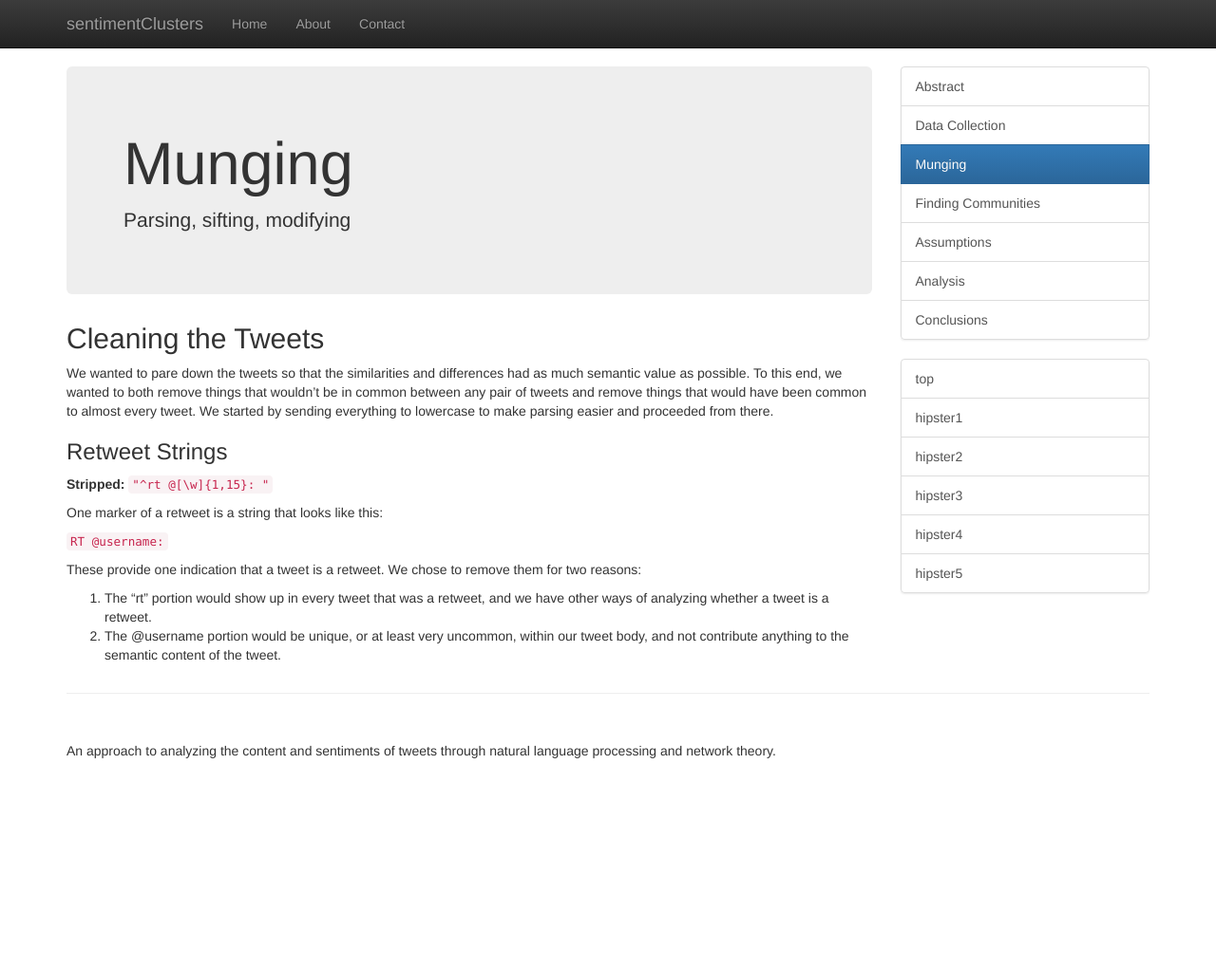
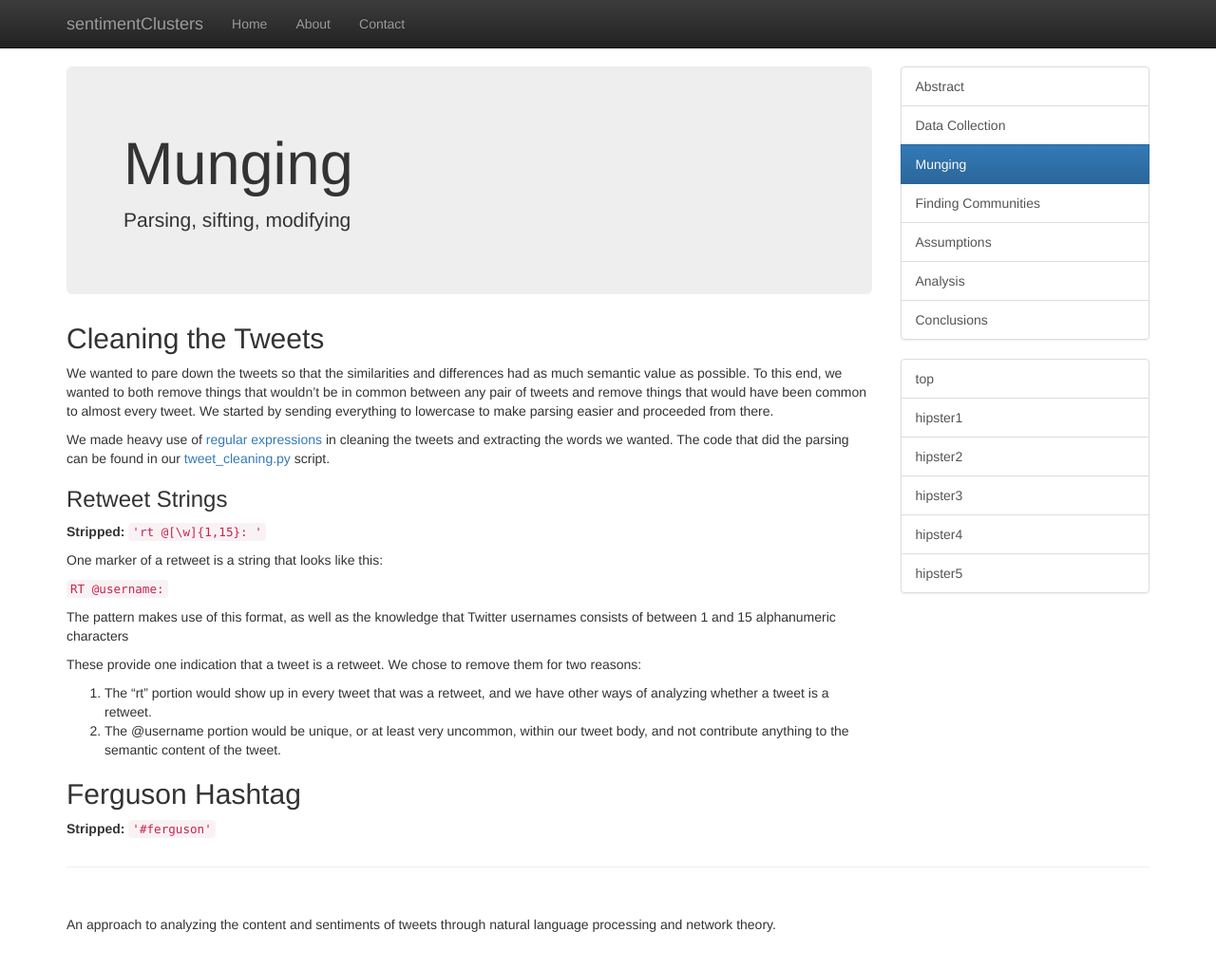
Before and after one commit to tstirrat15/sentimentClusters, a Jekyll site: the page built from wobsite/_pages/munging.md, in a window 1280 px wide and 1024 px high. Shown: the top 1021 px of the window at 95% size. Built offline with Jekyll 4.4.1, drawn with Linux system fonts in a browser that asks for light colours; nearby versions of some CDN libraries.

Commit message:
Updated munging page with next regex. Need to continue tomorrow.

```diff
--- a/wobsite/_pages/munging.md
+++ b/wobsite/_pages/munging.md
@@ -16,15 +16,23 @@ headings:
 
 We wanted to pare down the tweets so that the similarities and differences had as much semantic value as possible. To this end, we wanted to both remove things that wouldn't be in common between any pair of tweets and remove things that would have been common to almost every tweet. We started by sending everything to lowercase to make parsing easier and proceeded from there.
 
+We made heavy use of [regular expressions](http://www.regular-expressions.info/) in cleaning the tweets and extracting the words we wanted. The code that did the parsing can be found in our [tweet_cleaning.py](https://github.com/tstirrat15/sentimentClusters/blob/master/tweet_cleaning.py) script.
+
 ### Retweet Strings
 
-**Stripped:** `"^rt @[\w]{1,15}: "`
+**Stripped:** `'rt @[\w]{1,15}: '`
 
 One marker of a retweet is a string that looks like this:
 
 `RT @username:`
 
+The pattern makes use of this format, as well as the knowledge that Twitter usernames consists of between 1 and 15 alphanumeric characters
+
 These provide one indication that a tweet is a retweet. We chose to remove them for two reasons:
 
 1. The "rt" portion would show up in every tweet that was a retweet, and we have other ways of analyzing whether a tweet is a retweet.
 2. The @username portion would be unique, or at least very uncommon, within our tweet body, and not contribute anything to the semantic content of the tweet.
+
+## Ferguson Hashtag
+
+**Stripped:** `'#ferguson'`
```
